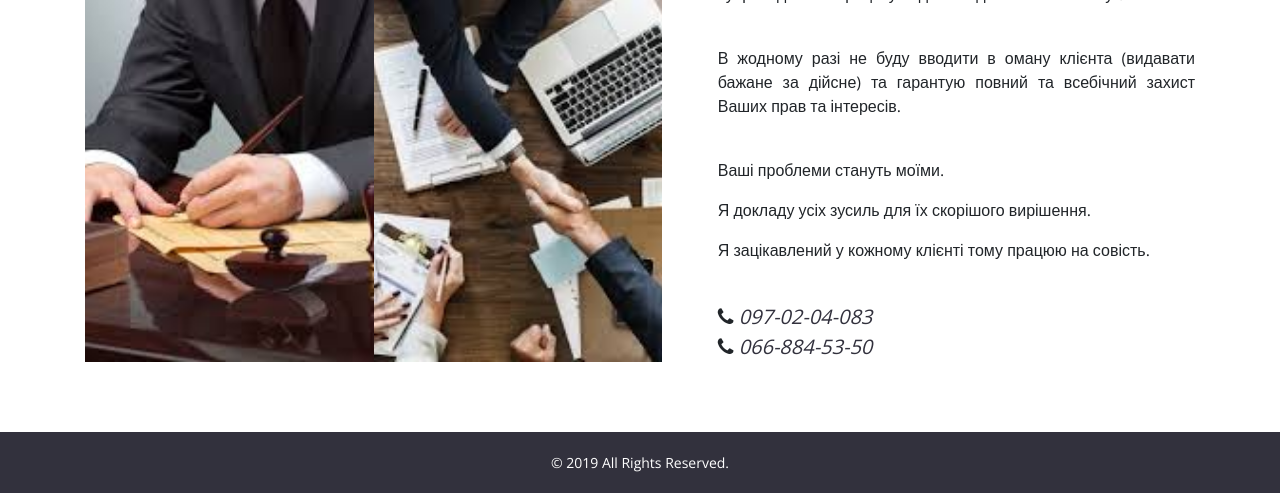
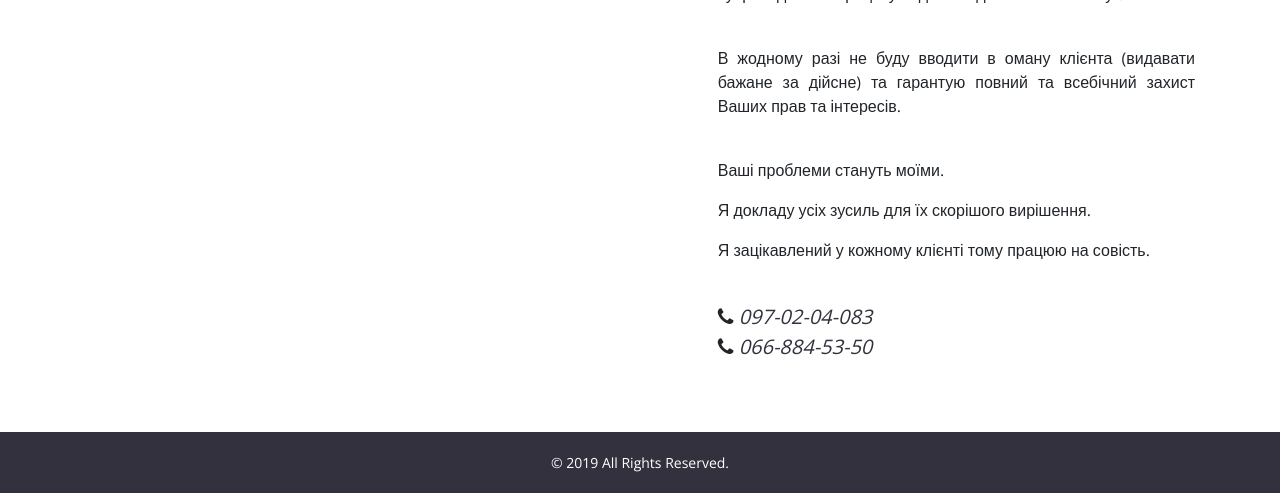
Before and after one commit to andrtemp/cityline, a Laravel app: page / in a window 1280 px wide. Shown: the part 764-1257 px from the top of the page. Run offline with Laravel 8, Linux system fonts and the light colour scheme; data that the repository does not hold is empty; some libraries are stand-ins or nearby versions.

Commit message:
Some style updates

```diff
--- a/resources/sass/components/_layout.scss
+++ b/resources/sass/components/_layout.scss
@@ -220,6 +220,7 @@
 
   &__icon {
     width: 50%;
+    height: 400px;
 
     &Wrap {
       display: flex;
--- a/resources/views/pages/main.blade.php
+++ b/resources/views/pages/main.blade.php
@@ -9,21 +9,9 @@
     <div class="aboutMe">
         <div class="aboutMe__iconWrap">
             <div class="aboutMe__icon aboutMe__iconMain">
-                <a href="img/aboutMe1.jpg" data-toggle="lightbox" data-gallery="gallery">
-                    <img src="img/aboutMe1.jpg" alt="lawyer" class="img-fluid">
+                <a href="{{ asset('img/aboutMe1.jpg') }}" data-toggle="lightbox" data-gallery="gallery">
+                    <img src="{{ asset('img/aboutMe1.jpg') }}" alt="lawyer" class="img-fluid">
                 </a>
-            </div>
-            <div class="aboutMe__iconWrap-small">
-                <div class="aboutMe__icon">
-                    <a href="img/aboutMe2.jpeg" data-toggle="lightbox" data-gallery="gallery">
-                        <img src="img/aboutMe2.jpeg" alt="lawyer" class="img-fluid">
-                    </a>
-                </div>
-                <div class="aboutMe__icon">
-                    <a href="img/aboutMe3.jpeg" data-toggle="lightbox" data-gallery="gallery">
-                        <img src="img/aboutMe3.jpeg" alt="lawyer" class="img-fluid">
-                    </a>
-                </div>
             </div>
         </div>
         <div class="aboutMe__text">
```
Also changed, not shown: public/css/app.css.
